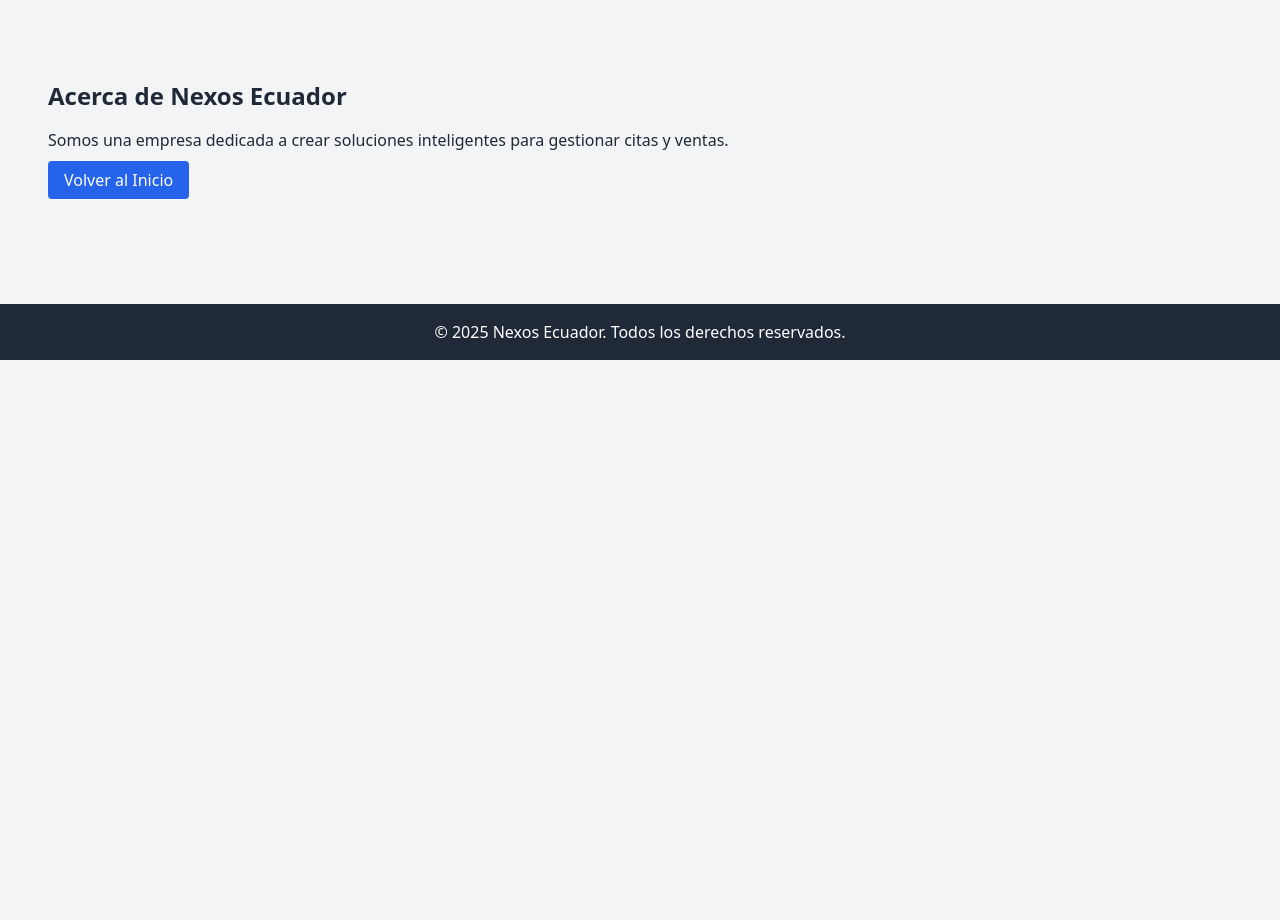
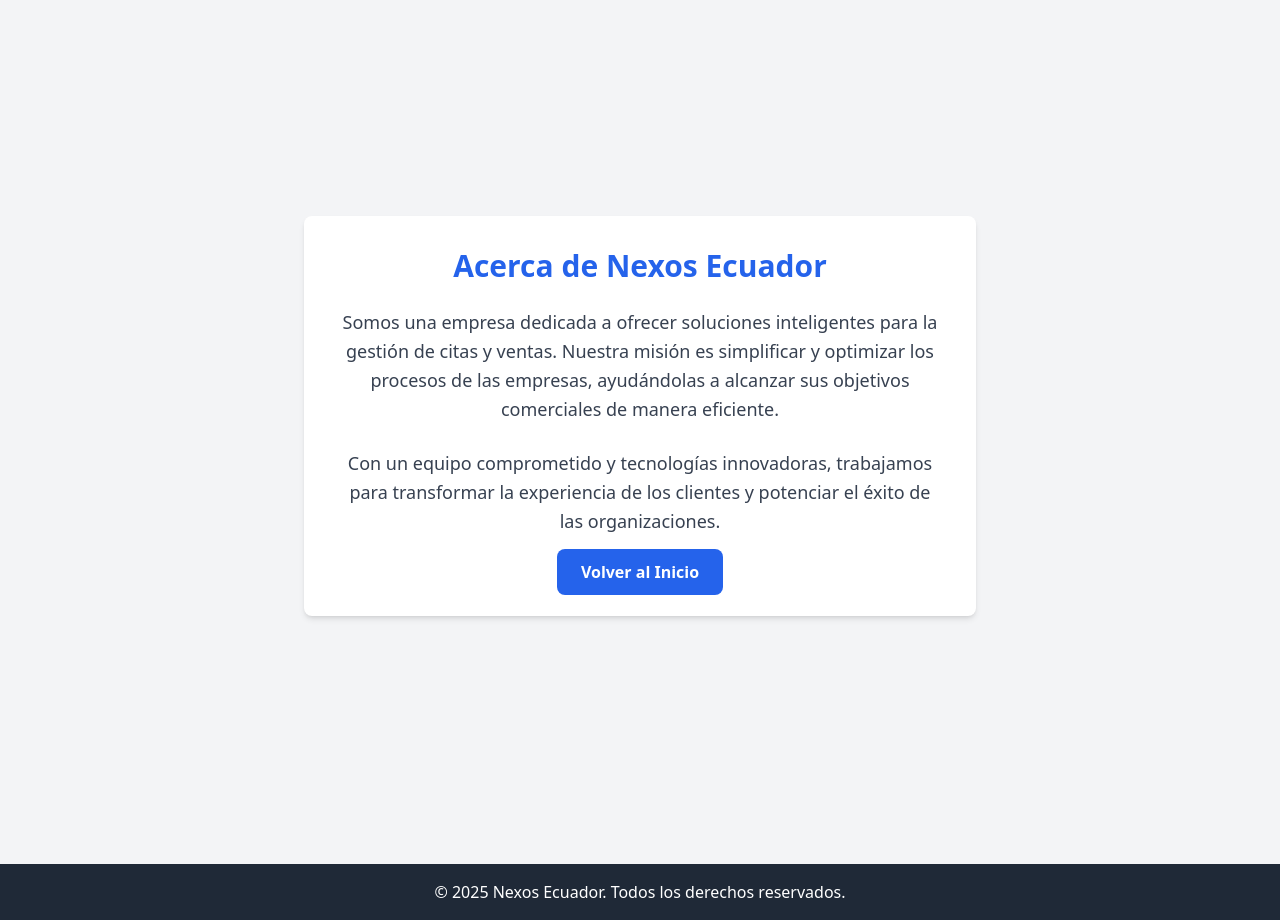
Before and after one commit to jfam290674/jlelectronic, a Flask app: page /about in a window 1280 px wide. Shown: the part 84-1004 px from the top of the page. Before the commit the page ends 444 px from the top, so only its background shows below. Run offline with Flask 3, Linux system fonts and the light colour scheme; some libraries are stand-ins or nearby versions.

Commit message:
Mejorar estilo de la página Acerca de

```diff
--- a/app/templates/about.html
+++ b/app/templates/about.html
@@ -3,11 +3,21 @@
 {% block title %}Acerca de Nosotros - Nexos Ecuador{% endblock %}
 
 {% block content %}
-<div class="container mx-auto py-16 px-8">
-    <h2 class="text-2xl font-bold mb-4">Acerca de Nexos Ecuador</h2>
-    <p class="mb-4">Somos una empresa dedicada a crear soluciones inteligentes para gestionar citas y ventas.</p>
-    <a href="/" class="bg-blue-600 hover:bg-blue-700 text-white px-4 py-2 rounded">
-        Volver al Inicio
-    </a>
+<div class="flex items-center justify-center min-h-screen bg-gray-100">
+    <div class="bg-white shadow-md rounded-lg p-8 max-w-2xl text-center">
+        <h2 class="text-3xl font-bold text-blue-600 mb-6">Acerca de Nexos Ecuador</h2>
+        <p class="text-lg text-gray-700 leading-relaxed mb-6">
+            Somos una empresa dedicada a ofrecer soluciones inteligentes para la gestión de citas y ventas.
+            Nuestra misión es simplificar y optimizar los procesos de las empresas, ayudándolas a alcanzar
+            sus objetivos comerciales de manera eficiente.
+        </p>
+        <p class="text-lg text-gray-700 leading-relaxed mb-6">
+            Con un equipo comprometido y tecnologías innovadoras, trabajamos para transformar la experiencia
+            de los clientes y potenciar el éxito de las organizaciones.
+        </p>
+        <a href="/" class="bg-blue-600 hover:bg-blue-700 text-white px-6 py-3 rounded-lg font-semibold">
+            Volver al Inicio
+        </a>
+    </div>
 </div>
 {% endblock %}
```
